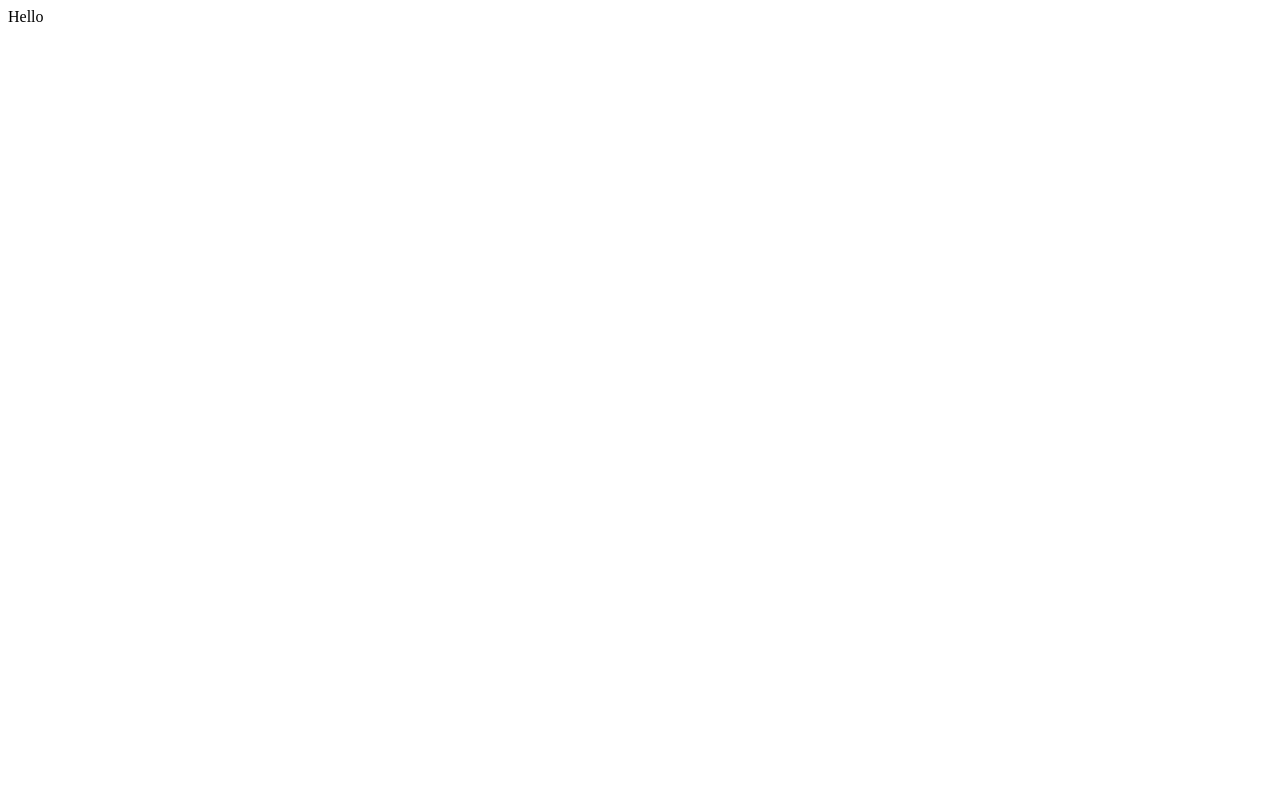
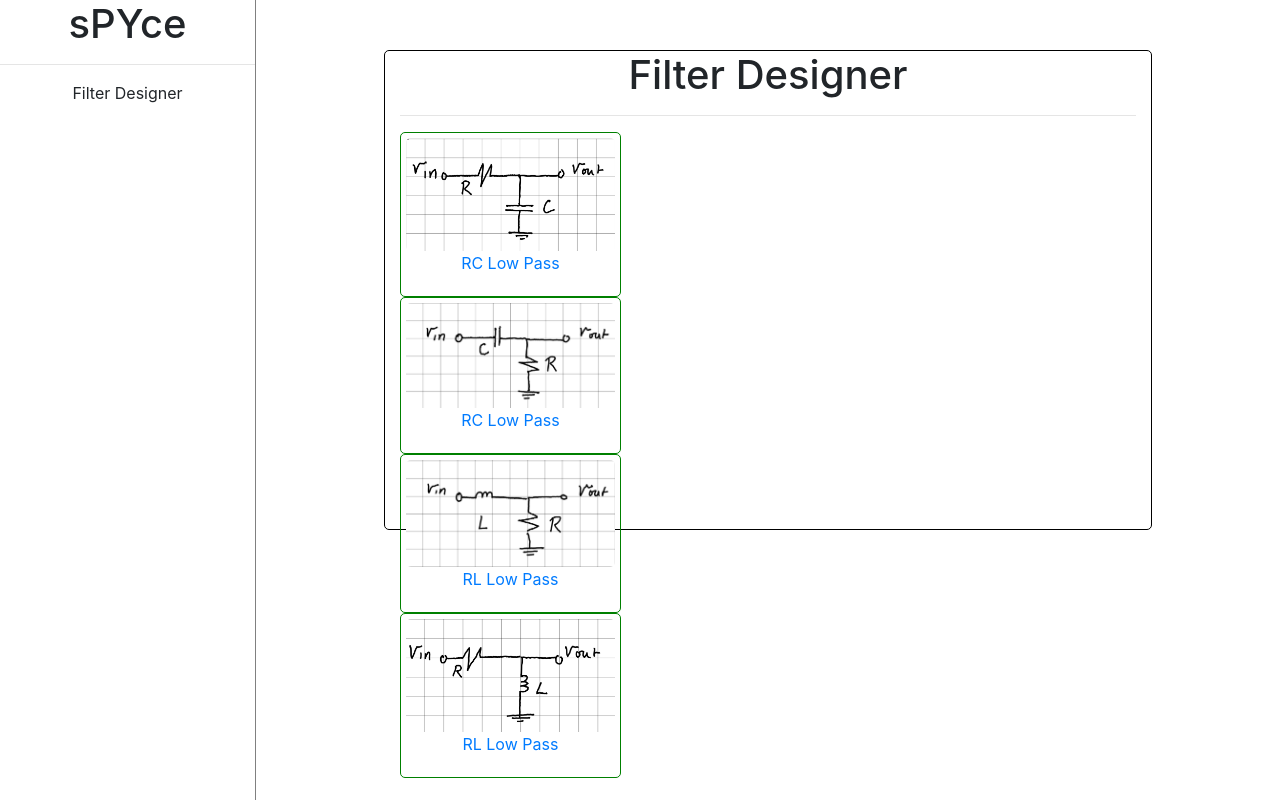
Before and after one commit to RohitKochhar/python-circuit-models, a Django app: page /filterdesigner/ in a window 1280 px wide. Before the commit the page is almost empty. Run offline with Django 3.2, Linux system fonts and the light colour scheme; some libraries are stand-ins or nearby versions.

Commit message:
pictures!

```diff
--- a/app/app/settings.py
+++ b/app/app/settings.py
@@ -56,7 +56,7 @@ ROOT_URLCONF = 'app.urls'
 TEMPLATES = [
     {
         'BACKEND': 'django.template.backends.django.DjangoTemplates',
-        'DIRS': [],
+        'DIRS': ['app/templates/'],
         'APP_DIRS': True,
         'OPTIONS': {
             'context_processors': [
--- /dev/null
+++ b/app/app/templates/base.html
@@ -0,0 +1,68 @@
+<!--
+File Name: base.html
+File Description This HTML page is a template applied to each page
+File History:         2020-11-15 - Created
+-->
+<html>
+    <link rel="stylesheet" href="https://stackpath.bootstrapcdn.com/bootstrap/4.1.3/css/bootstrap.min.css" integrity="sha384-MCw98/SFnGE8fJT3GXwEOngsV7Zt27NXFoaoApmYm81iuXoPkFOJwJ8ERdknLPMO" crossorigin="anonymous">
+    <!-- Set the meta tag to enable responsive rendering -->
+    <meta charset='utf-8'>
+    <meta name="viewport" content="width=device-width, initial-scale=1, shrink-to-fit=no">
+    {% load static %}
+
+    <link rel="stylesheet" type="text/css" href="//fonts.googleapis.com/css?family=Ubuntu" />
+
+    <style>
+        html,body{
+            height:100%;
+            min-height:100%;
+        }
+        .dash{
+            display: flex;
+            height: 100%;
+        }
+        .dynamic-content{
+            border: 1px solid black;
+            width: 60%;
+            height: 60%;
+            margin-top: 50px;
+            border-radius: 5px;
+        }
+        .vertical-navbar{
+            height: 100%;
+            width: 20%;
+            border-right: 1px solid grey;
+        }
+        .title-card{
+            width: 100%;
+            text-align: center;
+        }
+        .module-card{
+            text-align: center;
+            width: center;
+        }
+
+    </style>
+
+    <body>
+        <div class="dash">
+            <div class="vertical-navbar">
+                <div class="title-card">
+                    <h1>sPYce</h1>
+                </div>
+                <hr>
+                <div class="module-card">
+                    <p>Filter Designer</p>
+                </div>
+            </div>
+            <div class="container dynamic-content">
+                {% block page_content %}{% endblock %}
+            </div>
+        </div>
+    </body>
+
+
+    <script src="https://code.jquery.com/jquery-3.3.1.slim.min.js" integrity="sha384-q8i/X+965DzO0rT7abK41JStQIAqVgRVzpbzo5smXKp4YfRvH+8abtTE1Pi6jizo" crossorigin="anonymous"></script>
+    <script src="https://cdnjs.cloudflare.com/ajax/libs/popper.js/1.14.3/umd/popper.min.js" integrity="sha384-ZMP7rVo3mIykV+2+9J3UJ46jBk0WLaUAdn689aCwoqbBJiSnjAK/l8WvCWPIPm49" crossorigin="anonymous"></script>
+    <script src="https://stackpath.bootstrapcdn.com/bootstrap/4.1.3/js/bootstrap.min.js" integrity="sha384-ChfqqxuZUCnJSK3+MXmPNIyE6ZbWh2IMqE241rYiqJxyMiZ6OW/JmZQ5stwEULTy" crossorigin="anonymous"></script>
+</html>
--- /dev/null
+++ b/app/filterdesigner/static/filterdesigner/style.css
@@ -0,0 +1,19 @@
+.content-title{
+    text-align: center;
+}
+
+.filter-card{
+    border: 1px solid green;
+    width: 30%;
+    border-radius: 5px;
+    padding: 5px;
+}
+
+.filter-picture{
+    width: 100%;
+    border-radius: 5px;
+}
+
+.filter-name{
+    text-align: center;
+}
--- a/app/filterdesigner/templates/filterdesigner/index.html
+++ b/app/filterdesigner/templates/filterdesigner/index.html
@@ -1 +1,31 @@
-<h1>Hello</h1>
+{% extends "base.html" %}
+{% block page_content %}
+
+
+{% load static %}
+<link rel="stylesheet" type="text/css" href="{% static 'filterdesigner/style.css' %}">
+
+
+<h1 class="content-title">Filter Designer</h1>
+<hr>
+<div class="filter-card">
+    <img class="filter-picture" src="https://github.com/RohitKochhar/spyce/blob/main/images/RCLowPass.png?raw=true">
+    <p class='filter-name'><a href="rc-lowpass-filter">RC Low Pass</a></p>
+</div>
+
+<div class="filter-card">
+    <img class="filter-picture" src="https://github.com/RohitKochhar/spyce/blob/main/images/RCHighPass.png?raw=true">
+    <p class='filter-name'><a href="rc-highpass-filter">RC Low Pass</a></p>
+</div>
+
+<div class="filter-card">
+    <img class="filter-picture" src="https://github.com/RohitKochhar/spyce/blob/main/images/RLLowPass.png?raw=true">
+    <p class='filter-name'><a href="rc-lowpass-filter">RL Low Pass</a></p>
+</div>
+
+<div class="filter-card">
+    <img class="filter-picture" src="https://github.com/RohitKochhar/spyce/blob/main/images/RLHighPass.png?raw=true">
+    <p class='filter-name'><a href="rc-highpass-filter">RL Low Pass</a></p>
+</div>
+
+{% endblock %}
--- a/app/filterdesigner/urls.py
+++ b/app/filterdesigner/urls.py
@@ -3,5 +3,6 @@ from django.urls import path
 from . import views
 
 urlpatterns = [
-    path('', views.index, name='index')
+    path('',                    views.index,            name='index'),
+    path('rc-lowpass-filter/',  views.RCLowPassDetail,  name='RCLowPassDetail'),
 ]
--- a/app/filterdesigner/views.py
+++ b/app/filterdesigner/views.py
@@ -4,4 +4,7 @@ from django.http import HttpResponse
 
 # Create your views here.
 def index(request):
-    return HttpResponse("Hello")
+    return render(request, 'filterdesigner/index.html')
+
+def RCLowPassDetail(request):
+    return HttpResponse("This will be RC Low pass")
```
Also changed, not shown: README.md, app/filterdesigner/tests.py (line endings or trailing spaces), images/Logo.png (added), images/RCHighPass.png (added), images/RCLowPass.png, images/RLHighPass.png (added), images/RLLowPass.png (added).
